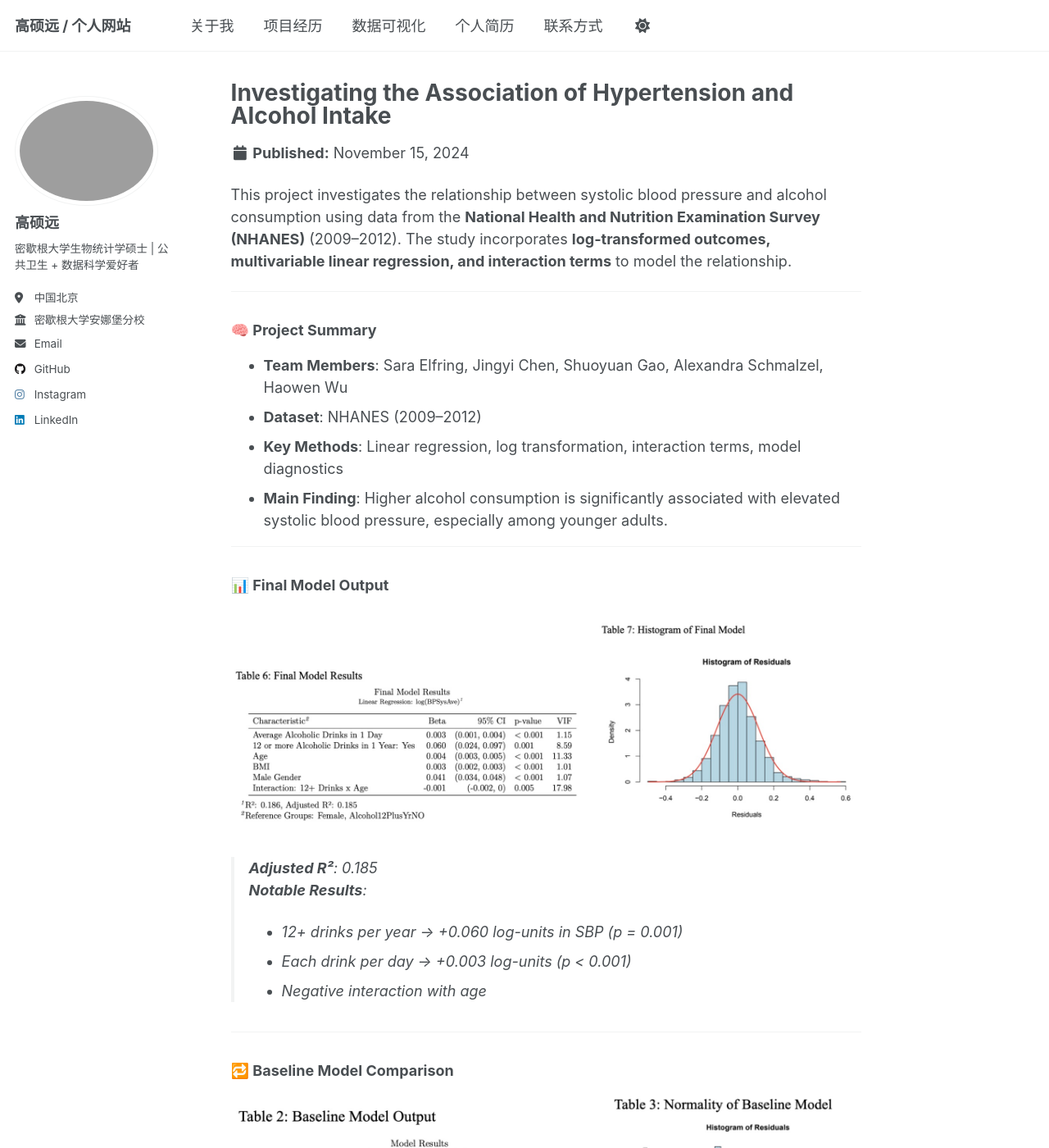
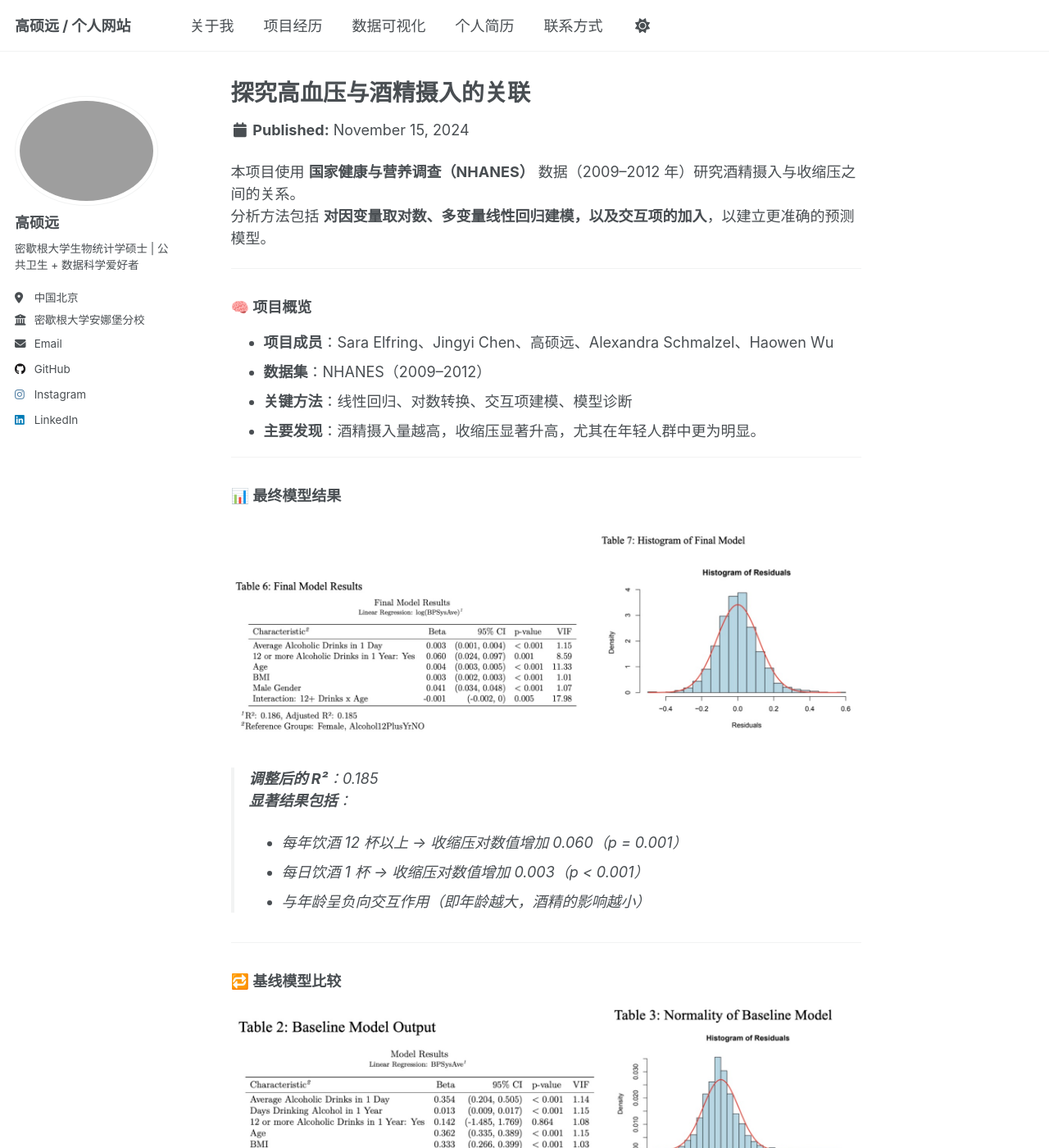
Before and after one commit to GSYH/zh, a Jekyll site: the page built from _portfolio/hypertension-alcohol.md, in a window 1280 px wide and 1400 px high. Shown: the whole window at 82% size. Built offline with Jekyll 4.4.1, drawn with Linux system fonts in a browser that asks for light colours; some of the changed text lies outside the part shown.

Commit message:
Update hypertension-alcohol.md

```diff
--- a/_portfolio/hypertension-alcohol.md
+++ b/_portfolio/hypertension-alcohol.md
@@ -1,51 +1,52 @@
 ---
-title: "Investigating the Association of Hypertension and Alcohol Intake"
-excerpt: "Explored multivariable linear regression modeling using NHANES data to examine the link between alcohol consumption and systolic blood pressure."
+title: "探究高血压与酒精摄入的关联"
+excerpt: "使用 NHANES 数据，通过多元线性回归模型分析酒精摄入量与收缩压之间的关系。"
 collection: portfolio
 date: 2024-11-15
 ---
 
-This project investigates the relationship between systolic blood pressure and alcohol consumption using data from the **National Health and Nutrition Examination Survey (NHANES)** (2009–2012). The study incorporates **log-transformed outcomes, multivariable linear regression, and interaction terms** to model the relationship.
+本项目使用 **国家健康与营养调查（NHANES）** 数据（2009–2012 年）研究酒精摄入与收缩压之间的关系。
+分析方法包括 **对因变量取对数、多变量线性回归建模，以及交互项的加入**，以建立更准确的预测模型。
 
 ---
 
-### 🧠 Project Summary
+### 🧠 项目概览
 
-- **Team Members**: Sara Elfring, Jingyi Chen, Shuoyuan Gao, Alexandra Schmalzel, Haowen Wu
-- **Dataset**: NHANES (2009–2012)
-- **Key Methods**: Linear regression, log transformation, interaction terms, model diagnostics
-- **Main Finding**: Higher alcohol consumption is significantly associated with elevated systolic blood pressure, especially among younger adults.
+- **项目成员**：Sara Elfring、Jingyi Chen、高硕远、Alexandra Schmalzel、Haowen Wu
+- **数据集**：NHANES（2009–2012）
+- **关键方法**：线性回归、对数转换、交互项建模、模型诊断
+- **主要发现**：酒精摄入量越高，收缩压显著升高，尤其在年轻人群中更为明显。
 
 ---
 
-### 📊 Final Model Output
+### 📊 最终模型结果
 
 <img src="/images/hypertension-final.jpg" alt="Final Model Output and Residual Histogram" style="width:100%;"/>
 
-> **Adjusted R²**: 0.185
-> **Notable Results**:
-> - 12+ drinks per year → +0.060 log-units in SBP (p = 0.001)
-> - Each drink per day → +0.003 log-units (p < 0.001)
-> - Negative interaction with age
+> **调整后的 R²**：0.185
+> **显著结果包括**：
+> - 每年饮酒 12 杯以上 → 收缩压对数值增加 0.060（p = 0.001）
+> - 每日饮酒 1 杯 → 收缩压对数值增加 0.003（p < 0.001）
+> - 与年龄呈负向交互作用（即年龄越大，酒精的影响越小）
 
 ---
 
-### 🔁 Baseline Model Comparison
+### 🔁 基线模型比较
 
 <img src="/images/hypertension-baseline.jpg" alt="Baseline Model and Residuals" style="width:100%;"/>
 
-> **Adjusted R²**: 0.1857
-> - No log transformation used
-> - 12+ drinks per year was not statistically significant (p = 0.864)
+> **调整后的 R²**：0.1857
+> - 未进行对数转换（log transformation）
+> - 每年饮酒超过 12 杯在统计上不显著（p = 0.864）
 
 ---
 
-### 📎 Full Report
+### 📎 完整项目报告
 
-👉 [Download Full Report (PDF)](/files/hypertension-report.pdf)
+👉 [点击获取完成项目报告 (PDF)](/files/hypertension-report.pdf)
 
 ---
 
-### 💬 Notes
+### 💬 说明
 
-This work shows how transformations, proper variable selection, and modeling interactions can improve interpretability and model validity in public health research. Future directions include additional residual diagnostics and applying alternative models (e.g., GAMs or machine learning-based regression).
+本研究展示了在公共卫生研究中，如何通过变量转换、恰当的变量选择及交互项建模来提高模型的可解释性与有效性。未来的研究方向包括进一步的残差诊断，以及探索其他建模方法（例如广义加性模型 GAMs 或基于机器学习的回归方法）。
```
